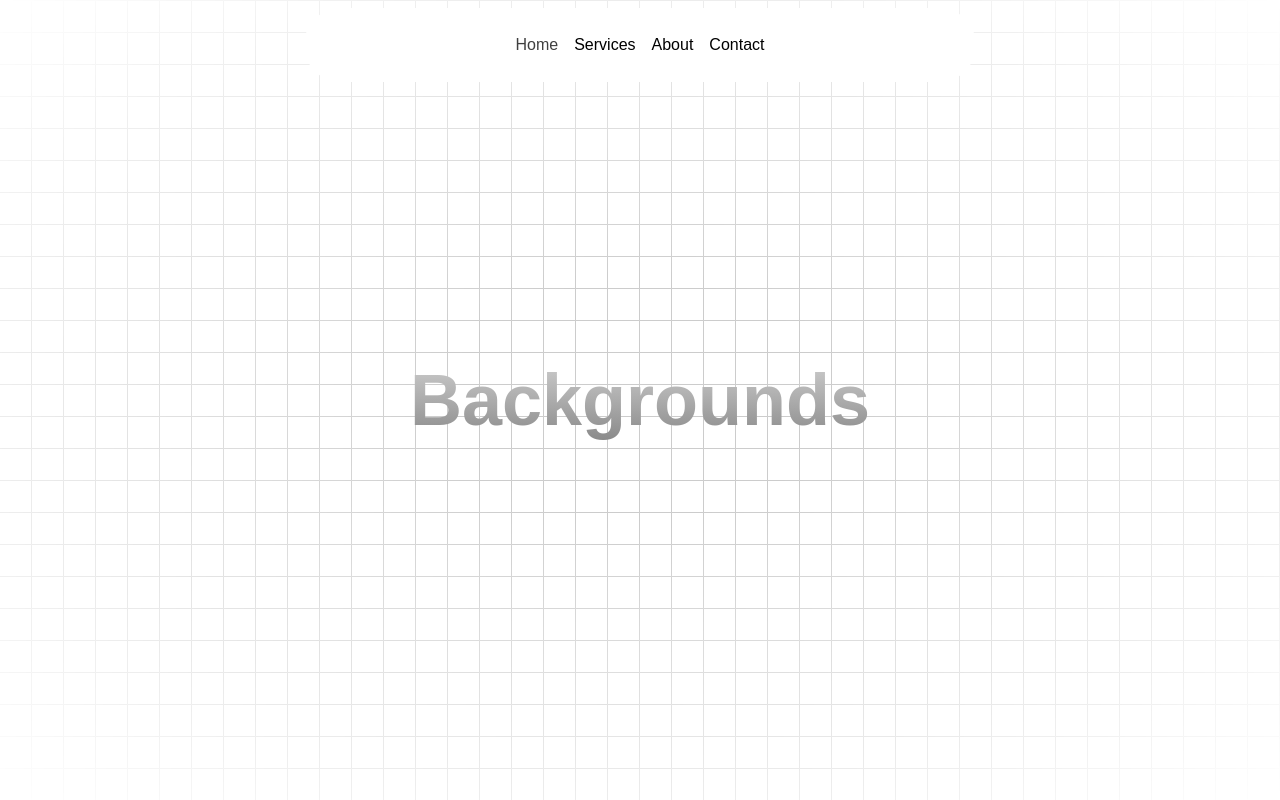
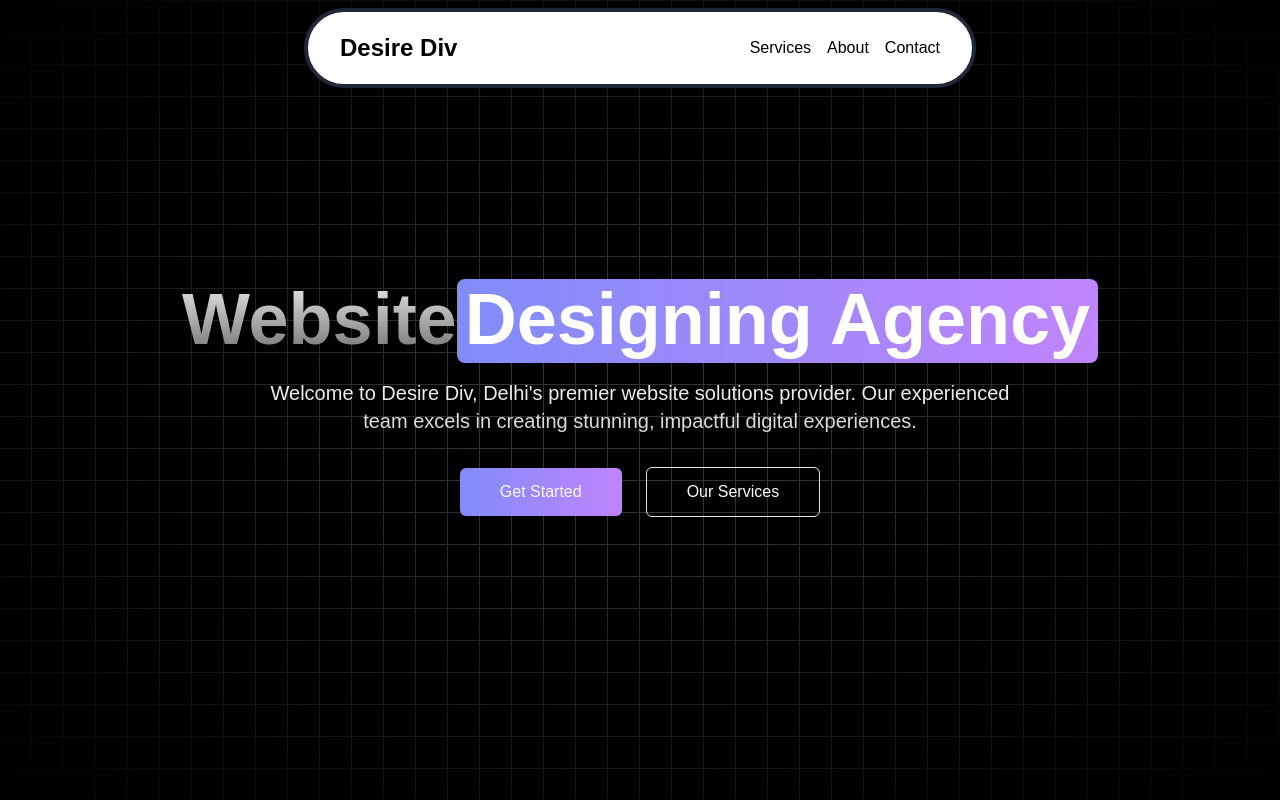
Before and after one commit to XcelB2B/design3, a Next.js app: page / in a window 1280 px wide. Built offline with nearby package versions, Linux system fonts and the light colour scheme.

Commit message:
Refactor page component to wrap HeroSection in a fragment

```diff
--- a/src/app/(pages)/page.js
+++ b/src/app/(pages)/page.js
@@ -1,5 +1,9 @@
 import HeroSection from "../_components/HeroSection";
 
 export default function Home() {
-  return <HeroSection />;
+  return (
+    <>
+      <HeroSection />
+    </>
+  );
 }
--- a/src/app/_components/Header.jsx
+++ b/src/app/_components/Header.jsx
@@ -3,11 +3,12 @@ import React, { useState } from "react";
 
 import { HoveredLink, Menu, MenuItem } from "@/components/ui/navbar-menu";
 import { cn } from "@/lib/utils";
+import Link from "next/link";
 
 export function Header() {
   return (
     <div className="relative w-full flex items-center justify-center">
-      <Navbar className="top-2" />
+      <Navbar className="top-0 md:top-2" />
     </div>
   );
 }
@@ -19,7 +20,9 @@ function Navbar({ className }) {
       className={cn("fixed top-10 inset-x-0 max-w-2xl mx-auto z-50", className)}
     >
       <Menu setActive={setActive}>
-        <HoveredLink href="/">Home</HoveredLink>
+        <Link href="/" className="text-sm md:text-base">
+          Home
+        </Link>
 
         <MenuItem setActive={setActive} active={active} item="Services">
           <div className="flex flex-col space-y-4 text-sm">
--- a/src/app/_components/HeroSection.jsx
+++ b/src/app/_components/HeroSection.jsx
@@ -1,12 +1,67 @@
-import React from "react";
+"use client";
+import { Button } from "@/components/ui/button";
+import { Highlight } from "@/components/ui/Highlight";
+import React, { useState, useEffect } from "react";
+
+const services = ["Development", "Designing", "SEO", "Branding", "Marketing"];
 
 const HeroSection = () => {
+  const [currentService, setCurrentService] = useState(0);
+  const [isAnimating, setIsAnimating] = useState(false);
+
+  useEffect(() => {
+    const interval = setInterval(() => {
+      setIsAnimating(true);
+      setTimeout(() => {
+        setCurrentService((prev) => (prev + 1) % services.length);
+        setIsAnimating(false);
+      }, 500);
+    }, 3000);
+
+    return () => clearInterval(interval);
+  }, []);
+
   return (
-    <div className="h-[50rem] w-full bg-white  bg-grid-black/[0.2] relative flex items-center justify-center">
-      <div className="absolute pointer-events-none inset-0 flex items-center justify-center  bg-white [mask-image:radial-gradient(ellipse_at_center,transparent_20%,black)]"></div>
-      <p className="text-4xl sm:text-7xl font-bold relative z-20 bg-clip-text text-transparent bg-gradient-to-b from-neutral-200 to-neutral-500 py-8">
-        Backgrounds
-      </p>
+    <div className="min-h-screen w-full bg-black bg-grid-white/[0.2] relative flex items-center justify-center">
+      <div className="absolute pointer-events-none inset-0 flex items-center justify-center bg-black [mask-image:radial-gradient(ellipse_at_center,transparent_20%,white)]"></div>
+      <div className="max-w-7xl mx-auto px-4 sm:px-6 lg:px-8 py-12 relative z-20">
+        <h1 className="text-4xl sm:text-5xl md:text-6xl lg:text-7xl font-bold text-center bg-clip-text text-transparent bg-gradient-to-b from-neutral-200 to-neutral-500">
+          Website
+          <Highlight className="text-white dark:text-black mt-2 block">
+            <span
+              className={`inline-block transition-all duration-500 ease-in-out ${
+                isAnimating
+                  ? "opacity-0 transform translate-y-2"
+                  : "opacity-100 transform translate-y-0"
+              }`}
+            >
+              {services[currentService]}
+            </span>
+            {" Agency"}
+          </Highlight>
+        </h1>
+        <p className="mt-6 text-sm sm:text-xl text-center max-w-3xl mx-auto bg-clip-text text-transparent bg-gradient-to-b from-neutral-100 to-neutral-300">
+          Welcome to Desire Div, Delhi&apos;s premier website solutions
+          provider. Our experienced team excels in creating stunning, impactful
+          digital experiences.
+        </p>
+        <div className="flex flex-col sm:flex-row items-center justify-center mt-4 sm:mt-8 gap-4 sm:gap-6">
+          <Button
+            href="/contact"
+            className="text-base px-6 py-4 sm:px-10 sm:py-6 bg-gradient-to-r from-indigo-400 to-purple-400"
+            variant="default"
+          >
+            Get Started
+          </Button>
+          <Button
+            href="/services"
+            className="text-base px-6 py-4 sm:px-10 sm:py-6"
+            variant="outline"
+          >
+            Our Services
+          </Button>
+        </div>
+      </div>
     </div>
   );
 };
--- a/src/app/layout.js
+++ b/src/app/layout.js
@@ -23,7 +23,7 @@ export default function RootLayout({ children }) {
   return (
     <html lang="en">
       <body
-        className={`${geistSans.variable} ${geistMono.variable} antialiased bg-white text-black`}
+        className={`${geistSans.variable} ${geistMono.variable} antialiased bg-black text-white`}
       >
         <Header />
         {children}
--- /dev/null
+++ b/src/components/ui/Highlight.jsx
@@ -0,0 +1,31 @@
+"use client";
+import { cn } from "@/lib/utils";
+import { motion } from "framer-motion";
+export const Highlight = ({ children, className }) => {
+  return (
+    <motion.span
+      initial={{
+        backgroundSize: "0% 100%",
+      }}
+      animate={{
+        backgroundSize: "100% 100%",
+      }}
+      transition={{
+        duration: 1.5,
+        ease: "linear",
+        delay: 0.5,
+      }}
+      style={{
+        backgroundRepeat: "no-repeat",
+        backgroundPosition: "left center",
+        display: "inline",
+      }}
+      className={cn(
+        `relative inline-block pb-1  px-2 rounded-lg bg-gradient-to-r  from-indigo-400 to-purple-400`,
+        className
+      )}
+    >
+      {children}
+    </motion.span>
+  );
+};
--- a/src/components/ui/navbar-menu.jsx
+++ b/src/components/ui/navbar-menu.jsx
@@ -17,7 +17,7 @@ export const MenuItem = ({ setActive, active, item, children }) => {
     <div onMouseEnter={() => setActive(item)} className="relative ">
       <motion.p
         transition={{ duration: 0.3 }}
-        className="cursor-pointer text-black hover:opacity-[0.9] dark:text-white"
+        className="cursor-pointer text-black hover:opacity-[0.9] text-sm md:text-base"
       >
         {item}
       </motion.p>
@@ -31,15 +31,10 @@ export const MenuItem = ({ setActive, active, item, children }) => {
             <div className="absolute top-[calc(100%_+_1.2rem)] left-1/2 transform -translate-x-1/2 pt-4">
               <motion.div
                 transition={transition}
-                // layoutId ensures smooth animation
                 layoutId="active"
-                className="bg-white dark:bg-black backdrop-blur-sm rounded-2xl overflow-hidden border border-black/[0.2] dark:border-white/[0.2] shadow-xl"
+                className="bg-white  backdrop-blur-sm rounded-2xl overflow-hidden border border-black/[0.2]  shadow-xl text-sm  "
               >
-                <motion.div
-                  // layout ensures smooth animation
-                  layout
-                  className="w-max h-full p-4"
-                >
+                <motion.div layout className="w-max h-full p-4 text-sm ">
                   {children}
                 </motion.div>
               </motion.div>
@@ -54,21 +49,21 @@ export const MenuItem = ({ setActive, active, item, children }) => {
 export const Menu = ({ setActive, children }) => {
   return (
     <nav
-      // resets the state
       onMouseLeave={() => setActive(null)}
-      className="relative rounded-full border border-transparent dark:bg-black dark:border-white/[0.2] bg-white shadow-input flex justify-center space-x-4 px-8 py-6 "
+      className="relative sm:rounded-full border-4 border-gray-800 bg-white shadow-input flex justify-between items-center px-4 md:px-8 py-5 "
     >
-      {children}
+      <Link href={"/"} className="sm:text-2xl text-base font-bold text-black">
+        {" "}
+        Desire Div
+      </Link>
+      <div className="flex space-x-4 text-sm md:text-base">{children}</div>
     </nav>
   );
 };
 
 export const HoveredLink = ({ children, ...rest }) => {
   return (
-    <Link
-      {...rest}
-      className="text-neutral-700 dark:text-neutral-200 hover:text-black "
-    >
+    <Link {...rest} className="text-neutral-700  hover:text-black text-sm">
       {children}
     </Link>
   );
```
